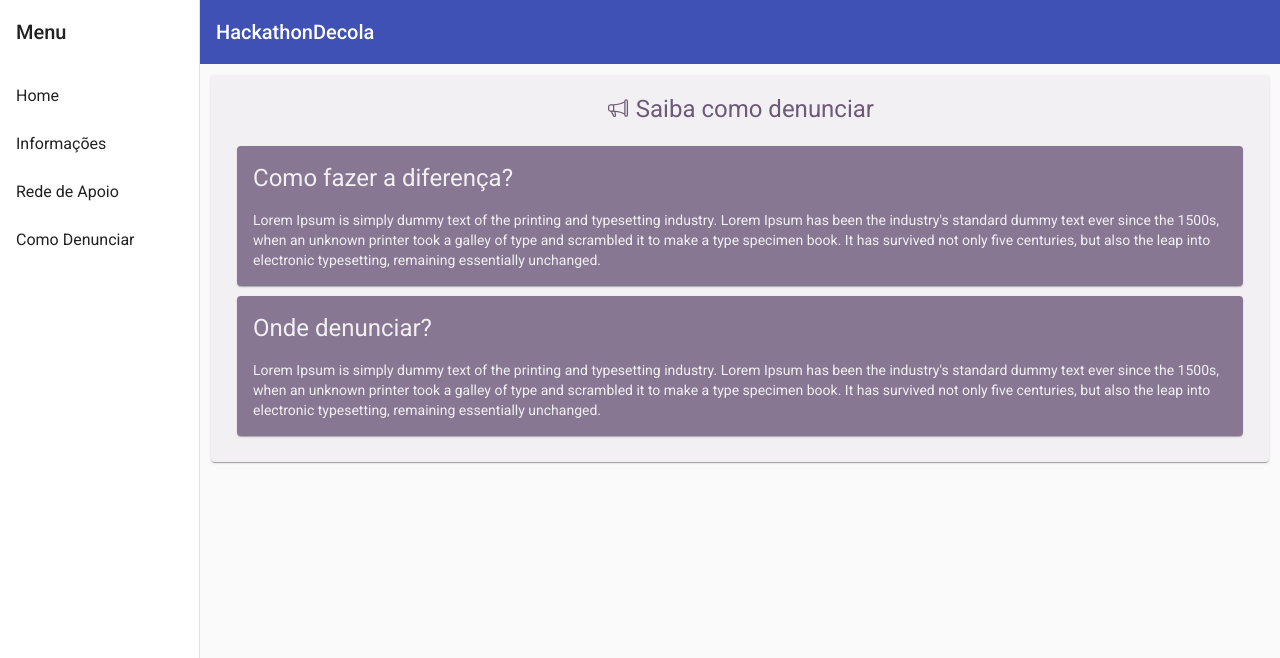
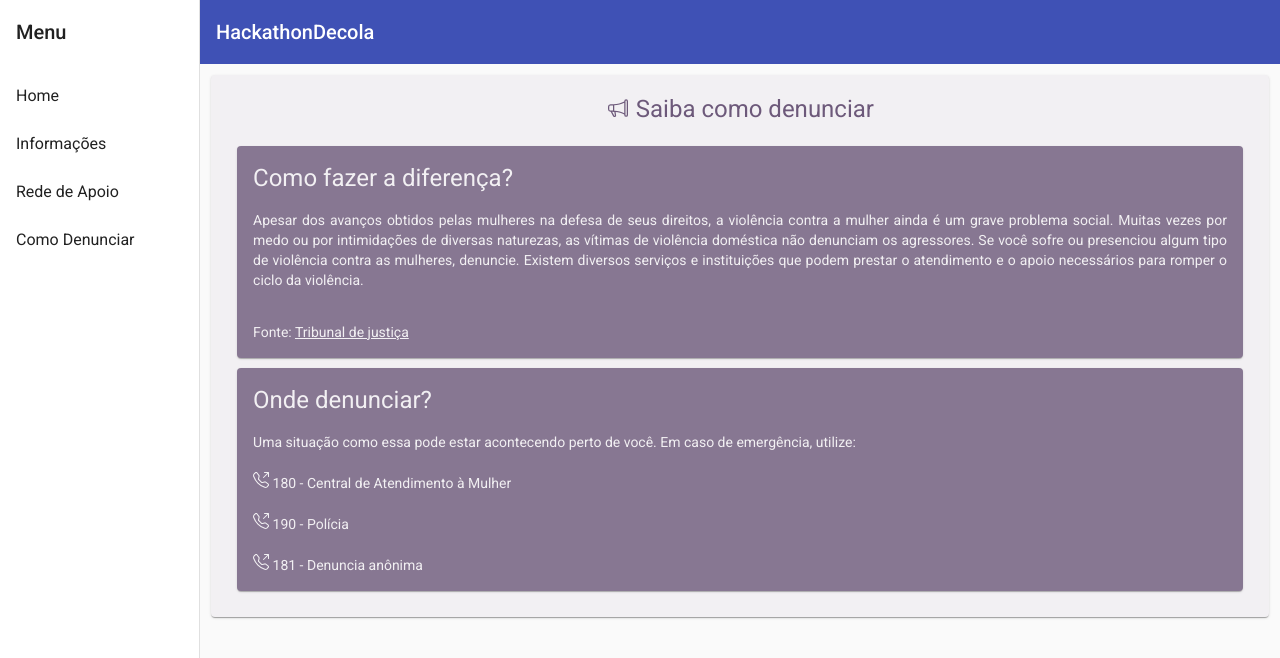
Before and after one commit to thiago-guerreiro/Hackathon-Time-3, an Angular app: page /comodenunciar in a window 1280 px wide. Shown: the top 658 px of the page. Built offline with nearby package versions, Linux system fonts and the light colour scheme.

Commit message:
Adicionando conteúdo sobre denuncias

```diff
--- a/src/app/components/comodenunciar-page/comodenunciar-page.component.css
+++ b/src/app/components/comodenunciar-page/comodenunciar-page.component.css
@@ -28,4 +28,9 @@
   margin: 1%;
   color: #f2f0f3;
   opacity: 0.8;
+  text-align: justify;
 }
+
+a{
+  color: #f2f0f3;
+}
--- a/src/app/components/comodenunciar-page/comodenunciar-page.component.html
+++ b/src/app/components/comodenunciar-page/comodenunciar-page.component.html
@@ -28,10 +28,16 @@
 
         <mat-card-content>
           <p>
-            Lorem Ipsum is simply dummy text of the printing and typesetting industry. Lorem Ipsum has been the industry's
-            standard dummy text ever since the 1500s,
-            when an unknown printer took a galley of type and scrambled it to make a type specimen book.
-            It has survived not only five centuries, but also the leap into electronic typesetting, remaining essentially unchanged.
+            Apesar dos avanços obtidos pelas mulheres na defesa de seus direitos, a violência contra a mulher ainda é um grave problema social.
+            Muitas vezes por medo ou por intimidações de diversas naturezas, as vítimas de violência doméstica não denunciam os agressores.
+            Se você sofre ou presenciou algum tipo de violência contra as mulheres, denuncie. Existem diversos serviços e instituições que podem prestar
+            o atendimento e o apoio necessários para romper o ciclo da violência.
+          </p>
+          <br>
+          <p>Fonte:
+            <a href="https://www.tjdft.jus.br/informacoes/cidadania/centro-judiciario-mulher/o-nucleo-judiciario-da-mulher/como-denunciar-situacoes-de-violencia-contra-as-mulheres">
+              Tribunal de justiça
+            </a>
           </p>
         </mat-card-content>
 
@@ -44,10 +50,26 @@
 
         <mat-card-content>
           <p>
-            Lorem Ipsum is simply dummy text of the printing and typesetting industry. Lorem Ipsum has been the industry's
-            standard dummy text ever since the 1500s,
-            when an unknown printer took a galley of type and scrambled it to make a type specimen book.
-            It has survived not only five centuries, but also the leap into electronic typesetting, remaining essentially unchanged.
+            Uma situação como essa pode estar acontecendo perto de você. Em caso de emergência, utilize:
+            <br>
+            <br>
+
+            <svg xmlns="http://www.w3.org/2000/svg" width="16" height="16" fill="currentColor" class="bi bi-telephone-outbound" viewBox="0 0 16 16">
+              <path d="M3.654 1.328a.678.678 0 0 0-1.015-.063L1.605 2.3c-.483.484-.661 1.169-.45 1.77a17.568 17.568 0 0 0 4.168 6.608 17.569 17.569 0 0 0 6.608 4.168c.601.211 1.286.033 1.77-.45l1.034-1.034a.678.678 0 0 0-.063-1.015l-2.307-1.794a.678.678 0 0 0-.58-.122l-2.19.547a1.745 1.745 0 0 1-1.657-.459L5.482 8.062a1.745 1.745 0 0 1-.46-1.657l.548-2.19a.678.678 0 0 0-.122-.58L3.654 1.328zM1.884.511a1.745 1.745 0 0 1 2.612.163L6.29 2.98c.329.423.445.974.315 1.494l-.547 2.19a.678.678 0 0 0 .178.643l2.457 2.457a.678.678 0 0 0 .644.178l2.189-.547a1.745 1.745 0 0 1 1.494.315l2.306 1.794c.829.645.905 1.87.163 2.611l-1.034 1.034c-.74.74-1.846 1.065-2.877.702a18.634 18.634 0 0 1-7.01-4.42 18.634 18.634 0 0 1-4.42-7.009c-.362-1.03-.037-2.137.703-2.877L1.885.511zM11 .5a.5.5 0 0 1 .5-.5h4a.5.5 0 0 1 .5.5v4a.5.5 0 0 1-1 0V1.707l-4.146 4.147a.5.5 0 0 1-.708-.708L14.293 1H11.5a.5.5 0 0 1-.5-.5z"/>
+            </svg>  180 -  Central de Atendimento à Mulher
+
+            <br><br/>
+
+            <svg xmlns="http://www.w3.org/2000/svg" width="16" height="16" fill="currentColor" class="bi bi-telephone-outbound" viewBox="0 0 16 16">
+              <path d="M3.654 1.328a.678.678 0 0 0-1.015-.063L1.605 2.3c-.483.484-.661 1.169-.45 1.77a17.568 17.568 0 0 0 4.168 6.608 17.569 17.569 0 0 0 6.608 4.168c.601.211 1.286.033 1.77-.45l1.034-1.034a.678.678 0 0 0-.063-1.015l-2.307-1.794a.678.678 0 0 0-.58-.122l-2.19.547a1.745 1.745 0 0 1-1.657-.459L5.482 8.062a1.745 1.745 0 0 1-.46-1.657l.548-2.19a.678.678 0 0 0-.122-.58L3.654 1.328zM1.884.511a1.745 1.745 0 0 1 2.612.163L6.29 2.98c.329.423.445.974.315 1.494l-.547 2.19a.678.678 0 0 0 .178.643l2.457 2.457a.678.678 0 0 0 .644.178l2.189-.547a1.745 1.745 0 0 1 1.494.315l2.306 1.794c.829.645.905 1.87.163 2.611l-1.034 1.034c-.74.74-1.846 1.065-2.877.702a18.634 18.634 0 0 1-7.01-4.42 18.634 18.634 0 0 1-4.42-7.009c-.362-1.03-.037-2.137.703-2.877L1.885.511zM11 .5a.5.5 0 0 1 .5-.5h4a.5.5 0 0 1 .5.5v4a.5.5 0 0 1-1 0V1.707l-4.146 4.147a.5.5 0 0 1-.708-.708L14.293 1H11.5a.5.5 0 0 1-.5-.5z"/>
+            </svg>  190 -  Polícia
+
+            <br><br/>
+
+            <svg xmlns="http://www.w3.org/2000/svg" width="16" height="16" fill="currentColor" class="bi bi-telephone-outbound" viewBox="0 0 16 16">
+              <path d="M3.654 1.328a.678.678 0 0 0-1.015-.063L1.605 2.3c-.483.484-.661 1.169-.45 1.77a17.568 17.568 0 0 0 4.168 6.608 17.569 17.569 0 0 0 6.608 4.168c.601.211 1.286.033 1.77-.45l1.034-1.034a.678.678 0 0 0-.063-1.015l-2.307-1.794a.678.678 0 0 0-.58-.122l-2.19.547a1.745 1.745 0 0 1-1.657-.459L5.482 8.062a1.745 1.745 0 0 1-.46-1.657l.548-2.19a.678.678 0 0 0-.122-.58L3.654 1.328zM1.884.511a1.745 1.745 0 0 1 2.612.163L6.29 2.98c.329.423.445.974.315 1.494l-.547 2.19a.678.678 0 0 0 .178.643l2.457 2.457a.678.678 0 0 0 .644.178l2.189-.547a1.745 1.745 0 0 1 1.494.315l2.306 1.794c.829.645.905 1.87.163 2.611l-1.034 1.034c-.74.74-1.846 1.065-2.877.702a18.634 18.634 0 0 1-7.01-4.42 18.634 18.634 0 0 1-4.42-7.009c-.362-1.03-.037-2.137.703-2.877L1.885.511zM11 .5a.5.5 0 0 1 .5-.5h4a.5.5 0 0 1 .5.5v4a.5.5 0 0 1-1 0V1.707l-4.146 4.147a.5.5 0 0 1-.708-.708L14.293 1H11.5a.5.5 0 0 1-.5-.5z"/>
+            </svg>  181 -  Denuncia anônima
+
           </p>
         </mat-card-content>
 
```
